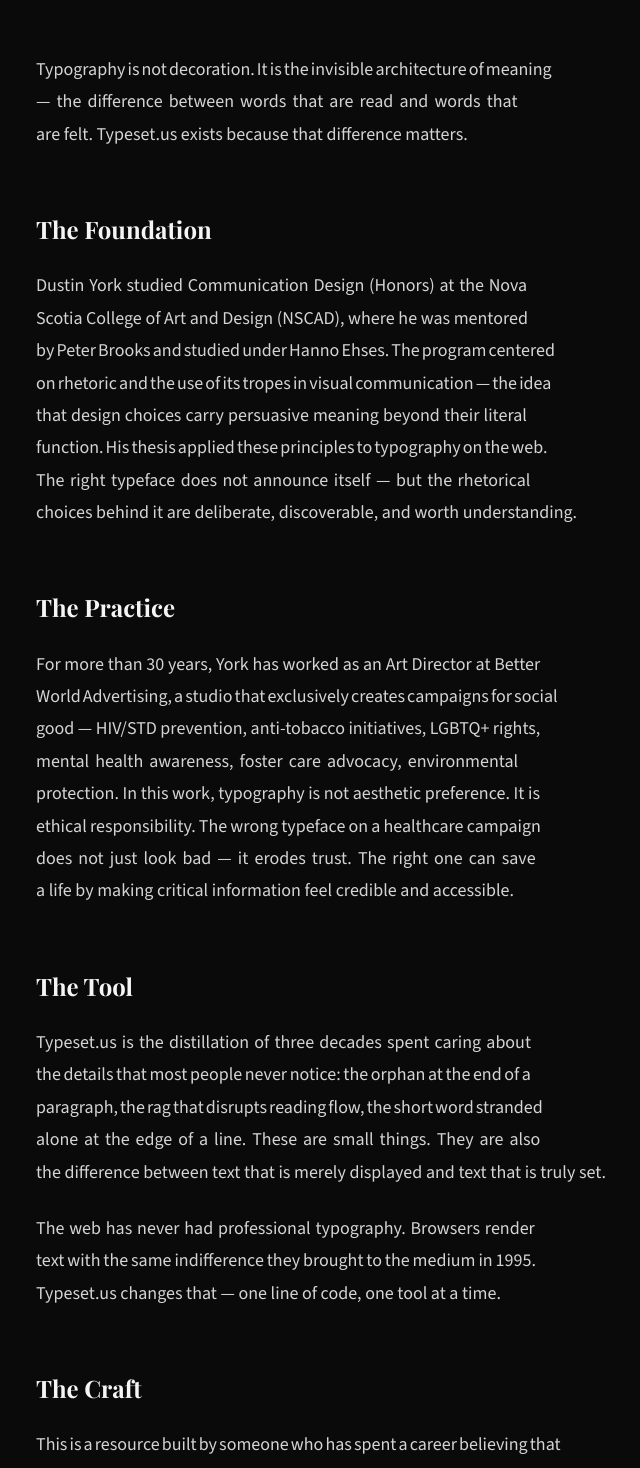
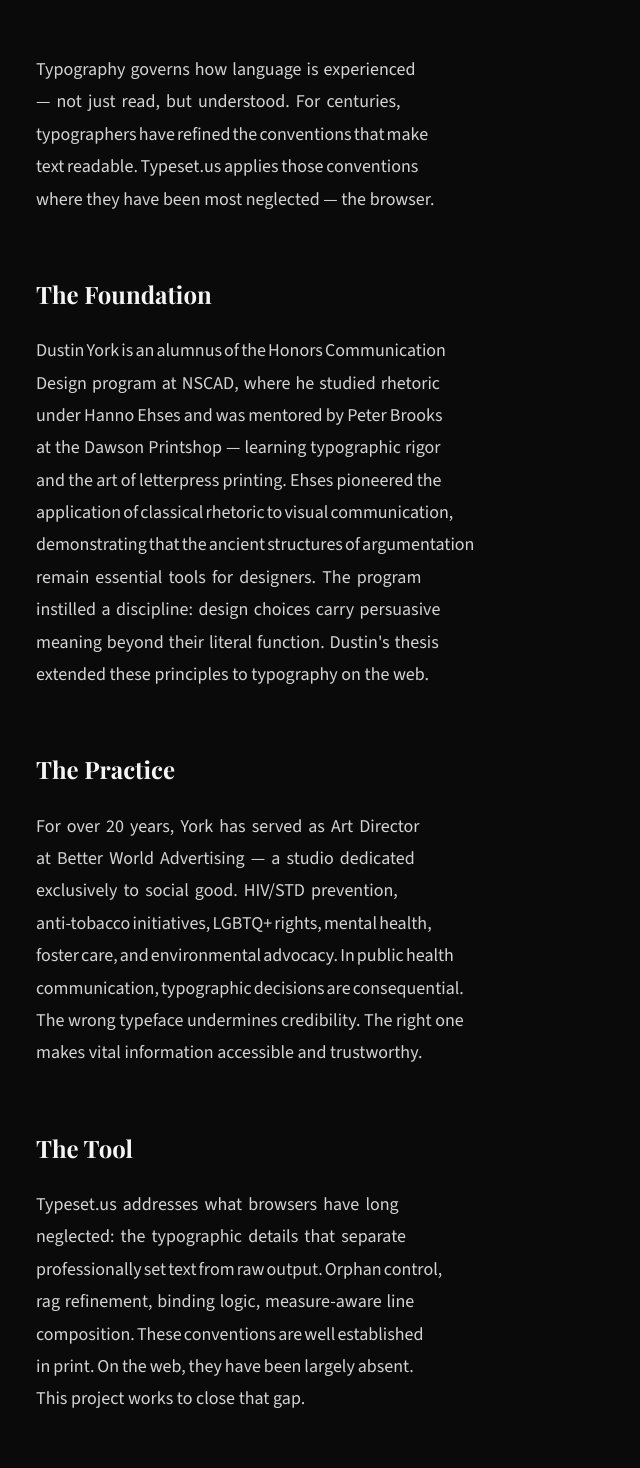
Before and after one commit to speedwarnsf/web-typography, a Next.js app: page /about in a window 1280 px wide. Shown: the part 340-1808 px from the top of the page, without its empty margins (180-820 px from the left). Built offline with nearby package versions, Linux system fonts and the light colour scheme; a web font is replaced by a local one.

Commit message:
About page rewrite + pairing card URL fix

```diff
--- a/src/app/about/page.tsx
+++ b/src/app/about/page.tsx
@@ -3,7 +3,7 @@
 export const metadata: Metadata = {
   title: "About — Typeset.us",
   description:
-    "Typography is not decoration. It is the invisible architecture of meaning. The story of why Typeset.us exists, told through 30 years of professional practice.",
+    "Typography governs how language is experienced. The story of why Typeset.us exists, told through 20 years of professional practice.",
 };
 
 export default function AboutPage() {
@@ -22,7 +22,7 @@
             src="/dustin-york.jpg"
             srcSet="/dustin-york.jpg 1x, /dustin-york@2x.jpg 2x"
             alt="Dustin York"
-            className="w-16 h-16 rounded-full object-cover shrink-0"
+            className="w-16 h-16 object-cover shrink-0"
           />
           <div>
             <h1
@@ -55,11 +55,12 @@
             color: "#d4d4d4",
           }}
         >
-          <div style={{ maxWidth: "65ch", textWrap: "pretty" }}>
+          <div style={{ maxWidth: "51ch", textWrap: "pretty" }}>
             <p className="text-lg leading-[1.8] mb-8">
-              Typography is not decoration. It is the invisible architecture of
-              meaning — the difference between words that are read and words
-              that are felt. Typeset.us exists because that difference matters.
+              Typography governs how language is experienced — not just read,
+              but understood. For centuries, typographers have refined the
+              conventions that make text readable. Typeset.us applies those
+              conventions where they have been most neglected — the browser.
             </p>
 
             <h2
@@ -73,15 +74,17 @@
               The Foundation
             </h2>
             <p className="leading-[1.8] mb-6">
-              Dustin York studied Communication Design (Honors) at the Nova
-              Scotia College of Art and Design (NSCAD), where he was mentored
-              by Peter Brooks and studied under Hanno Ehses. The program
-              centered on rhetoric and the use of its tropes in visual
-              communication — the idea that design choices carry persuasive
-              meaning beyond their literal function. His thesis applied these
-              principles to typography on the web. The right typeface does not
-              announce itself — but the rhetorical choices behind it are
-              deliberate, discoverable, and worth understanding.
+              Dustin York is an alumnus of the Honors Communication Design
+              program at NSCAD, where he studied rhetoric under Hanno Ehses
+              and was mentored by Peter Brooks at the Dawson
+              Printshop — learning typographic rigor and the art of
+              letterpress printing. Ehses pioneered the application of
+              classical rhetoric to visual communication, demonstrating that
+              the ancient structures of argumentation remain essential tools
+              for designers. The program instilled a discipline: design
+              choices carry persuasive meaning beyond their literal function.
+              Dustin&#39;s thesis extended these principles to typography on
+              the web.
             </p>
 
             <h2
@@ -95,15 +98,13 @@
               The Practice
             </h2>
             <p className="leading-[1.8] mb-6">
-              For more than 30 years, York has worked as an Art Director at
-              Better World Advertising, a studio that exclusively creates
-              campaigns for social good — HIV/STD prevention, anti-tobacco
-              initiatives, LGBTQ+ rights, mental health awareness, foster care
-              advocacy, environmental protection. In this work, typography is
-              not aesthetic preference. It is ethical responsibility. The wrong
-              typeface on a healthcare campaign does not just look bad — it
-              erodes trust. The right one can save a life by making critical
-              information feel credible and accessible.
+              For over 20 years, York has served as Art Director at Better
+              World Advertising — a studio dedicated exclusively to social
+              good. HIV/STD prevention, anti-tobacco initiatives, LGBTQ+
+              rights, mental health, foster care, and environmental advocacy.
+              In public health communication, typographic decisions are
+              consequential. The wrong typeface undermines credibility. The
+              right one makes vital information accessible and trustworthy.
             </p>
 
             <h2
@@ -117,18 +118,12 @@
               The Tool
             </h2>
             <p className="leading-[1.8] mb-6">
-              Typeset.us is the distillation of three decades spent caring
-              about the details that most people never notice: the orphan at
-              the end of a paragraph, the rag that disrupts reading flow, the
-              short word stranded alone at the edge of a line. These are small
-              things. They are also the difference between text that is merely
-              displayed and text that is truly set.
-            </p>
-            <p className="leading-[1.8] mb-6">
-              The web has never had professional typography. Browsers render
-              text with the same indifference they brought to the medium in
-              1995. Typeset.us changes that — one line of code, one tool at a
-              time.
+              Typeset.us addresses what browsers have long neglected: the
+              typographic details that separate professionally set text from
+              raw output. Orphan control, rag refinement, binding logic,
+              measure-aware line composition. These conventions are well
+              established in print. On the web, they have been largely absent.
+              This project works to close that gap.
             </p>
 
             <h2
@@ -142,11 +137,9 @@
               The Craft
             </h2>
             <p className="leading-[1.8] mb-8">
-              This is a resource built by someone who has spent a career
-              believing that how we say something matters as much as what we
-              say. Typography is the craft of making language visible. This
-              site is an attempt to make that craft accessible to everyone who
-              puts words on screens.
+              Typography is the discipline of making language visible with
+              intention. This site is an effort to make that discipline
+              available to anyone working with text on screen.
             </p>
           </div>
         </div>
@@ -155,7 +148,7 @@
         <aside className="mt-20 pt-12 border-t border-neutral-800">
           <div
             className="border border-neutral-800 bg-neutral-950/50 p-4 sm:p-6 lg:p-8"
-            style={{ borderRadius: 0, maxWidth: "65ch" }}
+            style={{ borderRadius: 0, maxWidth: "51ch" }}
           >
             <p
               className="font-mono text-[10px] uppercase tracking-[0.3em] text-[#B8963E] mb-6"
@@ -179,7 +172,7 @@
                 <span className="font-bold text-neutral-100 min-w-[200px]">
                   Practice
                 </span>
-                <span className="text-neutral-400">30+ years professional</span>
+                <span className="text-neutral-400">20+ years professional</span>
               </li>
               <li className="flex flex-col sm:flex-row sm:gap-3">
                 <span className="font-bold text-neutral-100 min-w-[200px]">
@@ -211,7 +204,7 @@
             Back to Tools
           </a>
           <a
-            href="#donate"
+            href="/support"
             className="font-mono text-sm uppercase tracking-[0.25em] text-neutral-400 hover:text-neutral-200 transition-colors border-b border-neutral-700 hover:border-neutral-400 pb-1"
             style={{ borderRadius: 0 }}
           >
--- a/src/app/pairing-cards/page.tsx
+++ b/src/app/pairing-cards/page.tsx
@@ -267,7 +267,7 @@
       </div>
       <div style="font-family: monospace; font-size: 10px; color: #${fg}44; margin-top: auto; padding-top: 24px; letter-spacing: 0.1em; text-transform: uppercase;">
         ${heading} ${hSize}px / ${body} ${bSize}px / Leading ${leading}<br/>
-        <span style="font-size: 9px;">fonts.google.com -- web-typography.vercel.app</span>
+        <span style="font-size: 9px;">fonts.google.com -- typeset.us</span>
       </div>
     `;
 
```
